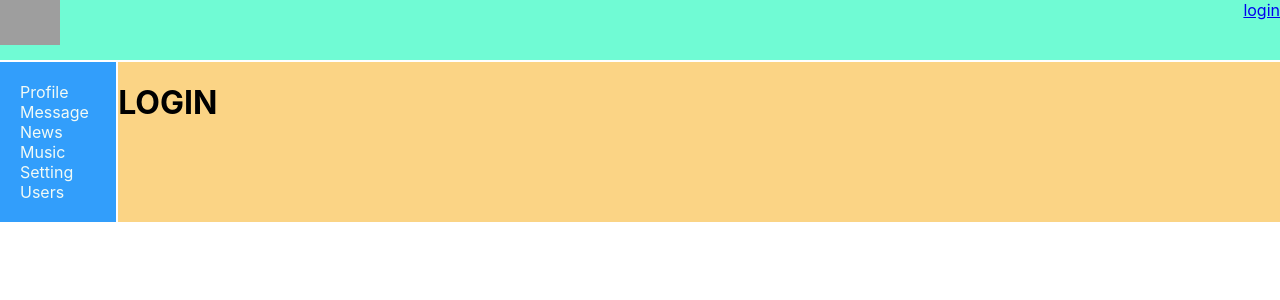
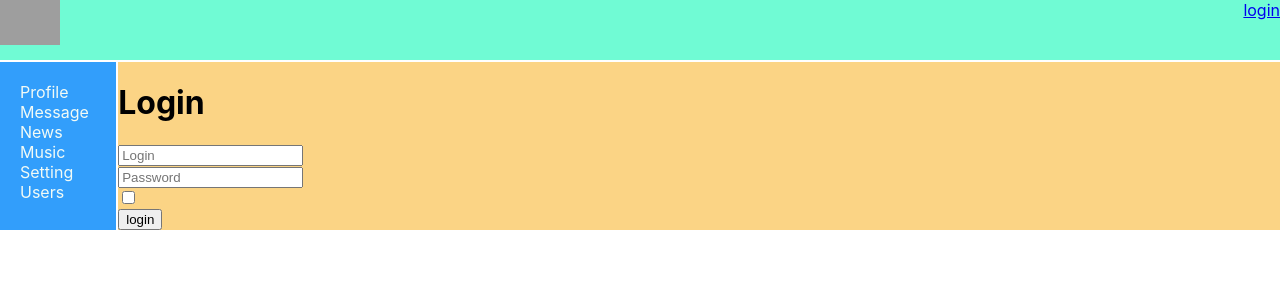
Before and after one commit to MonroeLionel/samurai-way-TS, a React (Create React App) app: page /login in a window 1280 px wide. Shown: the top 300 px of the page. Built offline with nearby package versions, Linux system fonts and the light colour scheme; no server answers; grey boxes are pictures that could not be loaded.

Commit message:
75 - React JS - redux-form введение (login)

```diff
--- a/src/components/Login/Login.tsx
+++ b/src/components/Login/Login.tsx
@@ -1,8 +1,45 @@
 import React from 'react';
+import {Field, InjectedFormProps, reduxForm} from "redux-form";
+
+type FormDataType = {
+   login: string
+   password: string
+   rememberMe: boolean
+}
+
+const LoginForm: React.FC<InjectedFormProps<FormDataType>> = (props) => {
+
+   return (
+     <form onSubmit={props.handleSubmit} action="">
+        <div>
+           <Field name={"login"} component={"input"} placeholder={"Login"} type="text"/>
+        </div>
+        <div>
+           <Field name={"password"} component={"input"} placeholder={"Password"} type="text"/>
+        </div>
+        <div>
+           <Field name={"rememberMe"} component={"input"} placeholder={"Checkbox"} type="checkbox"/>
+        </div>
+        <div>
+           <button>login</button>
+        </div>
+     </form>
+   )
+}
+
+const LoginReduxForm = reduxForm<FormDataType>({
+   form: 'login'
+})(LoginForm)
 
 
 const Login = () => {
-   return <h1>LOGIN</h1>
+   const onSubmit = (formData: FormDataType) => {
+      console.log(formData)
+   }
+
+   return <div>
+      <h1>Login</h1>
+      <LoginReduxForm onSubmit={onSubmit}/>
+   </div>
 }
-
 export default Login
--- a/src/redux/redux-store.tsx
+++ b/src/redux/redux-store.tsx
@@ -4,12 +4,14 @@ import dialogReducer from "./dialog-reducer";
 import usersReducer from "./users-reducer";
 import authReducer from "./auth-reducer";
 import thunk from "redux-thunk";
+import {reducer as formReducer} from 'redux-form'
 
 let rootReducer = combineReducers({
    profilepage: profileReducer,
    dialogsPage: dialogReducer,
    usersPage: usersReducer,
-   auth: authReducer
+   auth: authReducer,
+   form: formReducer
 })
 export type AppStateType = ReturnType<typeof rootReducer>
 
```
